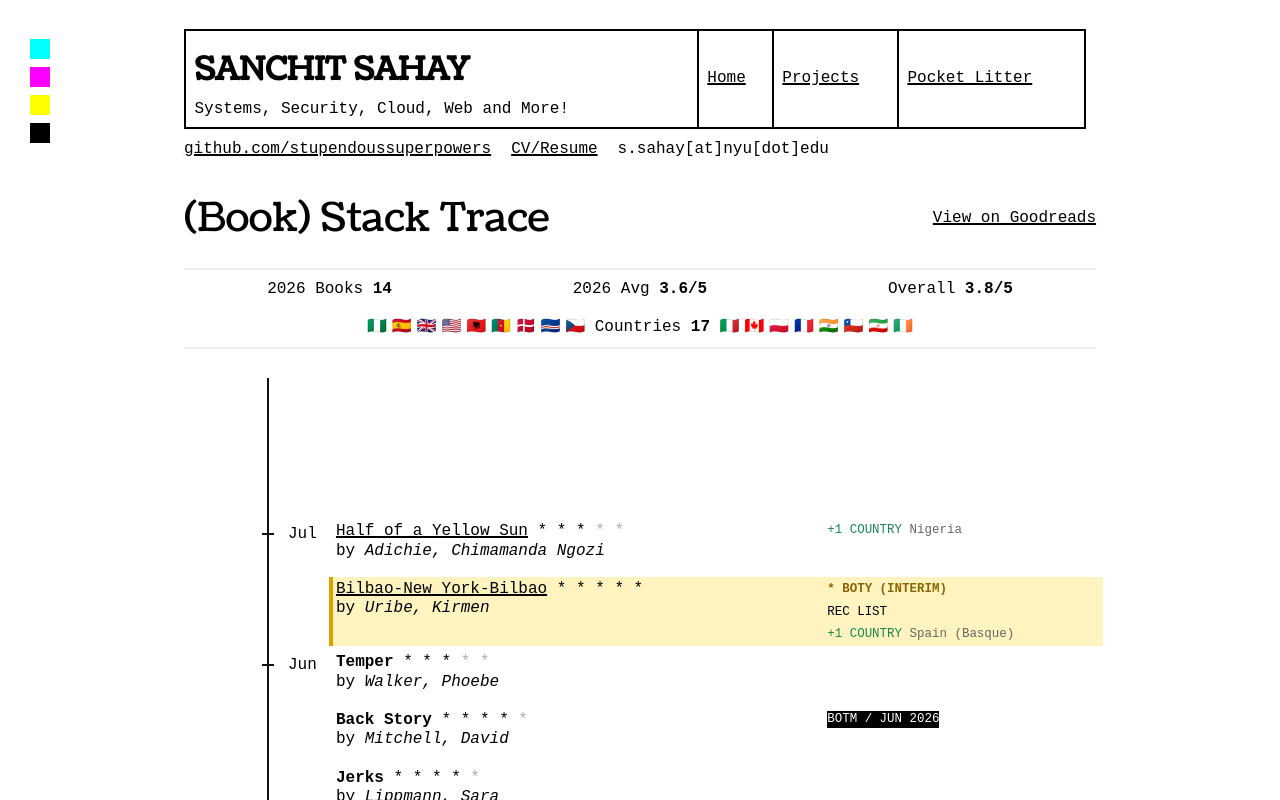
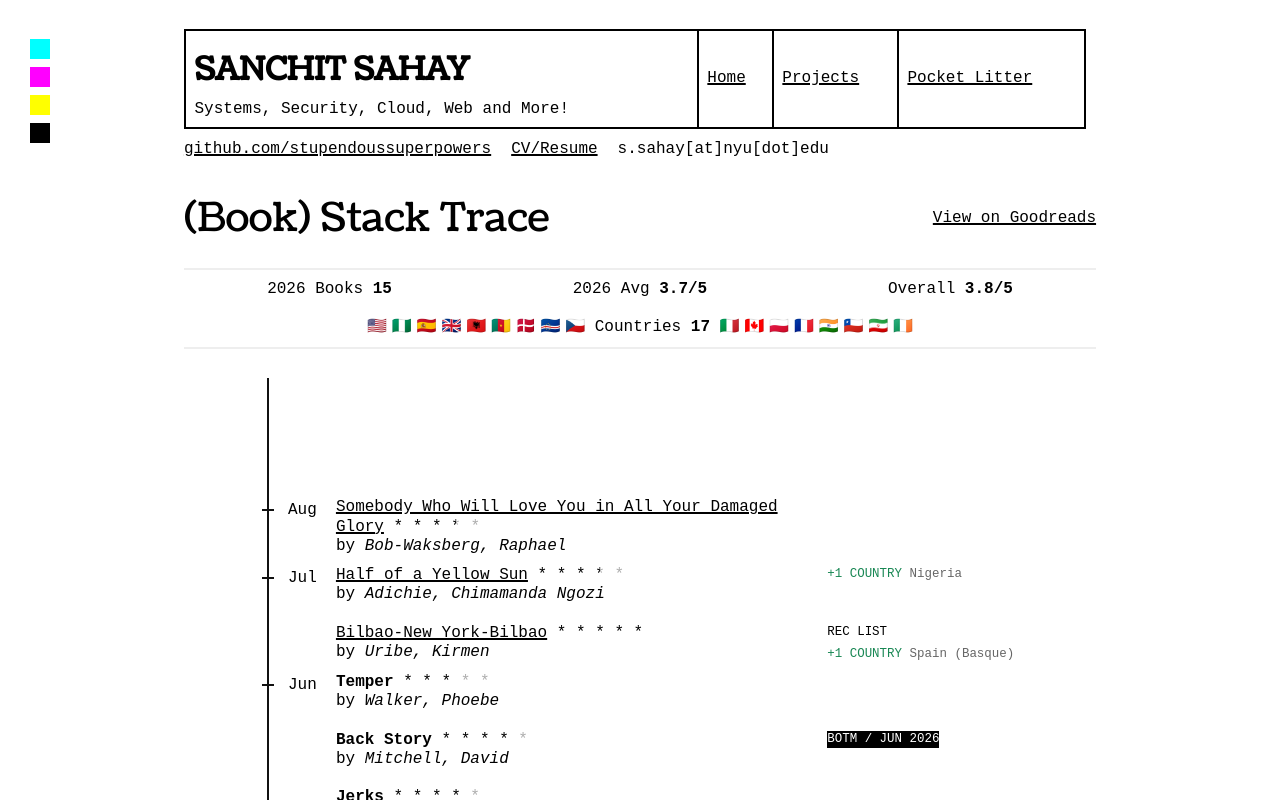
Before and after one commit to stupendoussuperpowers/stupendoussuperpowers.github.io, a Next.js app: page /blog/books in a window 1280 px wide. Shown: the top 800 px of the page. Built offline with nearby package versions, Linux system fonts and the light colour scheme; a web font is replaced by a local one.

Commit message:
Someone Who Will Love You in All Your Glory // CSS Fixes

```diff
--- a/assets/books.json
+++ b/assets/books.json
@@ -1,8 +1,20 @@
 [
+  {
+    "title": "Somebody Who Will Love You in All Your Damaged Glory",
+    "author": "Bob-Waksberg, Raphael",
+    "rating": 3.5,
+    "dateRead": "Aug 3, 2026",
+    "year": "2019",
+    "countryOfOrigin": "United States",
+    "reviewLink": "https://www.goodreads.com/review/show/8829446768",
+    "boty": false,
+    "recList": false,
+    "isoCode": "US"
+  },
   {
     "title": "Half of a Yellow Sun",
     "author": "Adichie, Chimamanda Ngozi",
-    "rating": 3,
+    "rating": 3.5,
     "dateRead": "Jul 28, 2026",
     "year": "2006",
     "countryOfOrigin": "Nigeria",
@@ -19,7 +31,7 @@
     "year": "2008",
     "countryOfOrigin": "Spain (Basque)",
     "reviewLink": "https://www.goodreads.com/review/show/8758377790",
-    "boty": true,
+    "boty": false,
     "recList": true,
     "isoCode": "ES"
   },
@@ -109,6 +121,7 @@
     "countryOfOrigin": "United States",
     "isoCode": "US",
     "botm": true,
+    "boty": true,
     "recList": true
   },
   {
--- a/src/app/blog/books/page.tsx
+++ b/src/app/blog/books/page.tsx
@@ -32,6 +32,10 @@ export async function generateMetadata(): Promise<Metadata> {
 
 const stars = (rating: number | undefined) => {
   if (!rating) return <></>;
+  const full = Math.floor(rating);
+  const half = rating - full >= 0.5;
+  const empty = 5 - full - (half ? 1 : 0);
+
   return (
     <>
       {" "}
@@ -42,13 +46,27 @@ const stars = (rating: number | undefined) => {
           marginTop: "0px",
         }}
       >
-        {Array(rating).fill("*").join(" ")}
+        {Array(full).fill("*").join(" ")}
+        {half && (
+          <>
+            {full > 0 && " "}
+            <span style={{ position: "relative", display: "inline-block" }}>
+              <span style={{ color: "#aeaeae" }}>*</span>
+              <span
+                style={{
+                  position: "absolute",
+                  inset: 0,
+                  width: "50%",
+                  overflow: "hidden",
+                }}
+              >
+                *
+              </span>
+            </span>
+          </>
+        )}
         <span style={{ color: "#aeaeae" }}>
-          {rating < 5
-            ? ` ${Array(5 - rating)
-                .fill("*")
-                .join(" ")}`
-            : ""}
+          {empty > 0 ? ` ${Array(empty).fill("*").join(" ")}` : ""}
         </span>
       </span>
     </>
```
Also changed, not shown: src/app/custom.css (+22 -21 lines), src/app/page.tsx (+10 -16 lines).
